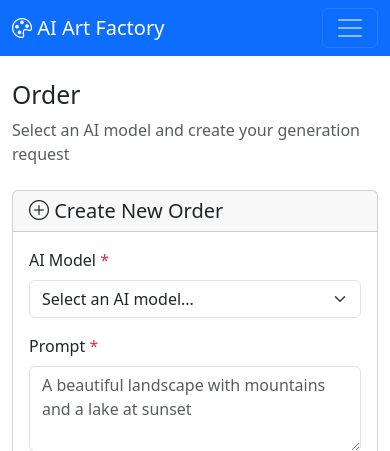
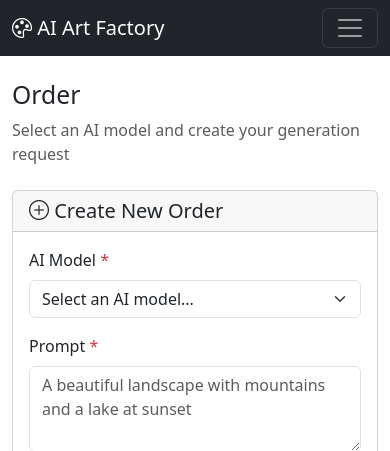
Before and after one commit to bendavieshe3/art-factory, a Django app: page / in a window 390 px wide. Shown: the top 451 px of the page. Run offline with Django 5.2, Linux system fonts and the light colour scheme; data that the repository does not hold is empty; parts of the project's set-up code (start-up, migrations or seed data) failed here and were passed over; some libraries are stand-ins or nearby versions.

Commit message:
Improve UI theme and notification positioning
- Change header from Bootstrap primary blue to dark grey (bg-dark)
- Reposition toast notifications from top-right corner to inline between header and content
- Make notifications wider by using full container width instead of fixed 420px
- Update notification animations from horizontal slide to vertical slide-down
- Improve visual hierarchy by placing notifications in page content flow
- Add responsive design adjustments for mobile devices
- Ensure notification area collapses when empty to prevent layout spacing issues

UI improvements enhance visual consistency and make notifications more prominent
while maintaining accessibility and responsive design principles.

🤖 Generated with [Claude Code](https://claude.ai/code)

Co-Authored-By: Claude <noreply@anthropic.com>

```diff
--- a/templates/components/notifications/toast_system.html
+++ b/templates/components/notifications/toast_system.html
@@ -4,37 +4,42 @@ This component provides a unified, Bootstrap-compatible toast notification syste
 It enhances the existing custom implementation with better consistency and accessibility.
 -->
 
-<!-- Toast Container with enhanced positioning and z-index -->
-<div class="toast-container position-fixed top-0 end-0 p-3" id="toastContainer" style="z-index: 1055;"></div>
+<!-- Toast Container is now positioned inline in the layout -->
 
 <!-- Enhanced Toast CSS -->
 <style>
 /* Enhanced Toast Notification System */
-.toast-container {
-    max-width: 420px;
+.toast-notification-area {
+    width: 100%;
+    max-width: none;
+    min-height: 0;
+}
+
+.toast-notification-area:empty {
+    margin-bottom: 0 !important;
 }
 
 .toast-notification {
     background: white;
     border-radius: 0.5rem;
-    box-shadow: 0 0.5rem 1rem rgba(0, 0, 0, 0.15);
+    box-shadow: 0 0.25rem 0.75rem rgba(0, 0, 0, 0.1);
     margin-bottom: 0.75rem;
     padding: 0;
     border: 1px solid rgba(0, 0, 0, 0.05);
-    transform: translateX(100%);
+    transform: translateY(-20px);
     transition: all 0.3s ease-out;
     opacity: 0;
-    min-width: 300px;
+    width: 100%;
     max-width: 100%;
 }
 
 .toast-notification.show {
-    transform: translateX(0);
+    transform: translateY(0);
     opacity: 1;
 }
 
 .toast-notification.hide {
-    transform: translateX(100%);
+    transform: translateY(-20px);
     opacity: 0;
 }
 
@@ -158,26 +163,15 @@ It enhances the existing custom implementation with better consistency and acces
 
 /* Responsive Design */
 @media (max-width: 576px) {
-    .toast-container {
-        position: fixed !important;
-        top: auto !important;
-        bottom: 1rem !important;
-        left: 1rem !important;
-        right: 1rem !important;
-        max-width: none;
+    .toast-notification-area {
+        margin-left: -0.5rem;
+        margin-right: -0.5rem;
     }
 
     .toast-notification {
-        transform: translateY(100%);
-        min-width: auto;
-    }
-
-    .toast-notification.show {
-        transform: translateY(0);
-    }
-
-    .toast-notification.hide {
-        transform: translateY(100%);
+        margin-left: 0.5rem;
+        margin-right: 0.5rem;
+        width: calc(100% - 1rem);
     }
 }
 
--- a/templates/layouts/app_layout.html
+++ b/templates/layouts/app_layout.html
@@ -7,7 +7,7 @@
 
 {% block body_content %}
     <!-- Navigation -->
-    <nav class="navbar navbar-expand-lg navbar-dark bg-primary">
+    <nav class="navbar navbar-expand-lg navbar-dark bg-dark">
         <div class="container-fluid">
             <a class="navbar-brand" href="{% url 'main:home' %}">
                 <i class="bi bi-palette"></i> AI Art Factory
@@ -57,6 +57,9 @@
 
     <!-- Main Content -->
     <main class="container-fluid py-4">
+        <!-- Notification Area -->
+        <div class="row">
+            <div class="col-12">
                 <!-- Django Messages -->
                 {% if messages %}
                     {% for message in messages %}
@@ -66,6 +69,11 @@
                         </div>
                     {% endfor %}
                 {% endif %}
+
+                <!-- Toast Notification Area -->
+                <div id="toastContainer" class="toast-notification-area mb-3" style="min-height: 0;"></div>
+            </div>
+        </div>
 
         <!-- Page Header -->
         {% block page_header %}
```
Lines whose indentation alone changed are shown as unchanged.
